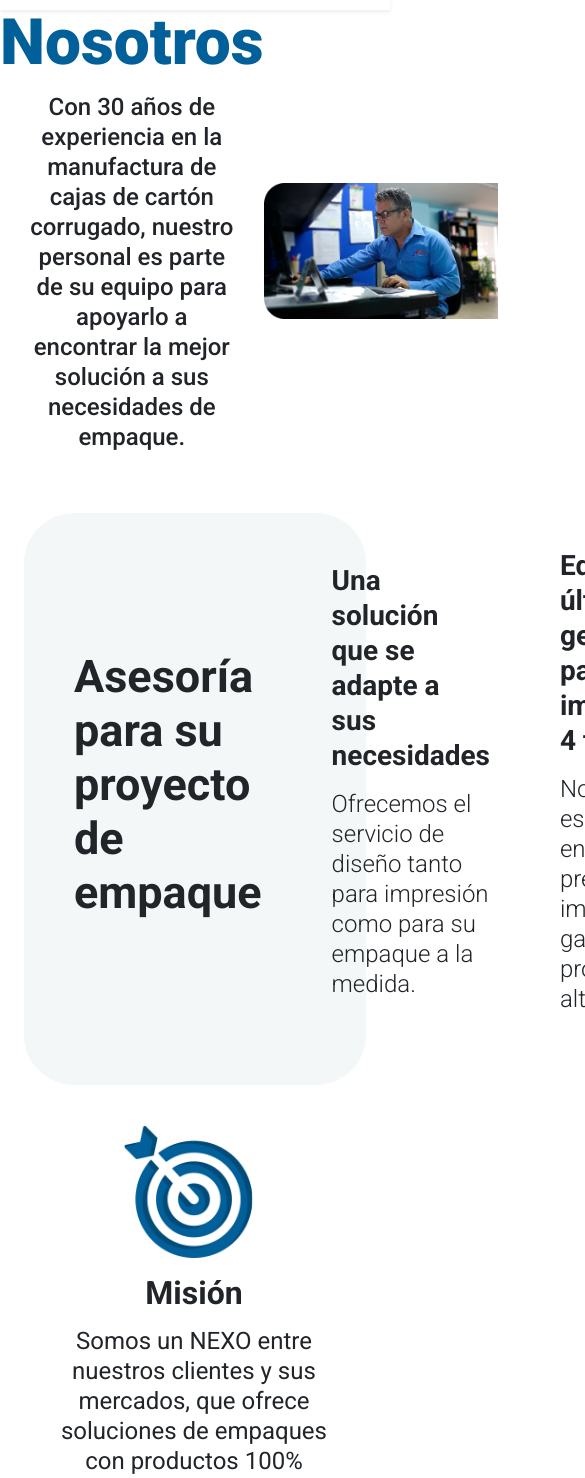
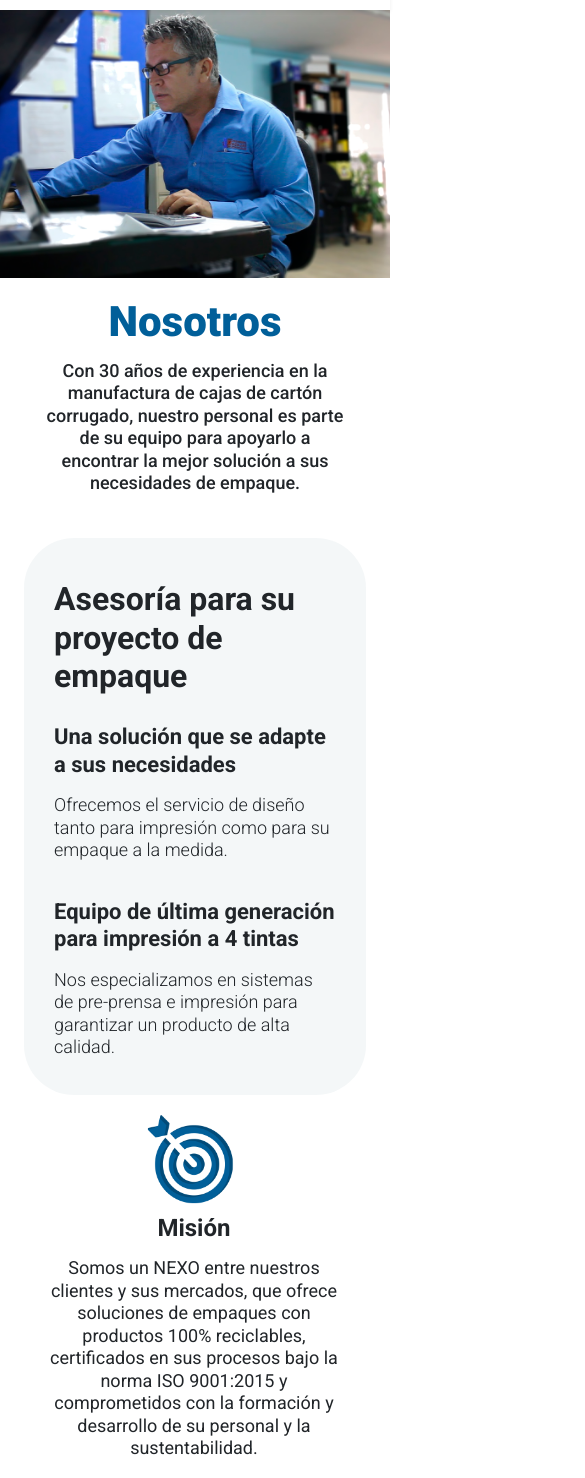
Before and after one commit to eli-sawet/cajas-especiales, a website: page pages/nosotros.html in a window 390 px wide. Shown: the part 95-1573 px from the top of the page, 585 px wide, since content can reach past the window. Drawn offline with nearby package versions, Linux system fonts and the light colour scheme.

Commit message:
media query vista mobile nosotros.html + ajustes animaciones

```diff
--- a/scss/style.scss
+++ b/scss/style.scss
@@ -580,7 +580,7 @@ p#subCorrugados{
 }
 
 .seccion3__texto{
-    font-size: 20px;
+    font-size: 18px;
     margin: 5px;
     padding: 5% 2% 1% 2%;
     text-align: center;
@@ -588,15 +588,15 @@ p#subCorrugados{
 
 .seccion4{
     margin: 0;
-    padding: 3%;
+    padding: 10%;
 }
 
 .seccion4__titulo{
-    font-size: 24px;
+    font-size: 21px;
 }
 
 .seccion4__subtitulo{
-    font-size:22px;
+    font-size:20px;
 }
 
 .seccion4__texto{
@@ -668,7 +668,142 @@ p#subCorrugados{
     }
 }
 
+/* página Nosotros */
+
+
+.nosotrosSec1--flex{
+    display: flex;
+    flex-direction: column-reverse;
+    margin:0;
+    padding:0;
+    align-items: flex-end;
 }
 
+.nosotrosSec1__titulo{
+    font-size: 42px;
+    text-align: center;
+    padding-top: 5%;
+}
 
+.nosotrosSec1__texto{
+    font-size: 18px;
+}
+
+.nosotrosSec1__img{
+    width: 120%;
+    height: auto;
+    margin: 0;
+    padding-top:0;
+}
+
+.nosotrosSec2{
+    padding: 5% 10% 5% 10%;
+}
+
+.nosotrosSec2--background{
+    background: $grisazulado;
+    border-radius: 50px;
+}
+
+.nosotrosSec2--flex{
+    display: flex;
+    flex-direction: column;
+    justify-content: space-between;
+    align-items:center;
+}
+
+.nosotrosSec2--flex--izq, .nosotrosSec2--flex--centro, .nosotrosSec2--flex--der{
+    flex:1;
+    padding: 0 15px 0 15px;
+    margin: 0;
+}
+
+.nosotrosSec2--titulo{
+    font-size: 32px;
+    font-weight: 700;
+    text-align: left;
+    padding-top: 15%;
+}
+
+.nosotrosSec2--subtitulo{
+    font-size: 22px;
+    font-weight: 700;
+    text-align: left;
+}
+
+.nosotrosSec2--texto{
+    font-weight: 300;
+    font-size: 18px;
+}
+
+.nosotrosSec3{
+    padding: 0% 10% 5% 10%;
+}
+
+.nosotrosSec3--flex{
+    display:flex;
+    flex-direction: column;
+    justify-content: center;
+    align-items: center;
+        img{
+            width:100px;
+        }
+}
+
+.nosotrosSec3--titulo{
+    font-size: 24px;
+}
+
+.nosotrosSec3--texto{
+    font-size: 18px;
+}
+
+.nosotrosSec4{
+    padding: 5% 10% 5% 10%;
+}
+
+.nosotrosSec4--flex{
+    display: flex;
+    flex-direction: column;
+    align-items:center;
+    justify-content: space-evenly;
+        img{
+            margin:0;
+            height: 10px;
+            opacity: 0%;
+        }
+}
+
+.nosotrosSec4--titulo{
+    font-size: 32px;
+    text-align: center;
+}
+
+.nosotrosSec4--texto{
+    font-size:18px;
+    text-align: center;
+}
+
+.nosotrosSec5{
+    text-align: center;
+    padding: 5%;
+}
+
+}
+
+/*ignorar animaciones*/
+.nosotrosSec4--flex[data-aos=fade-right]{
+    -webkit-transform: translateX(0);
+        transform: translateX(0);
+}
+
+.seccion4__texto[data-aos=fade-right]{
+    -webkit-transform: translateX(0);
+        transform: translateX(0);
+}
+
+.seccion4__imagenes[data-aos=fade-left]{
+    -webkit-transform: translateX(0);
+        transform: translateX(0);
+}
 /* VISTA TABLET */
```
Also changed, not shown: css/estilo.css.
